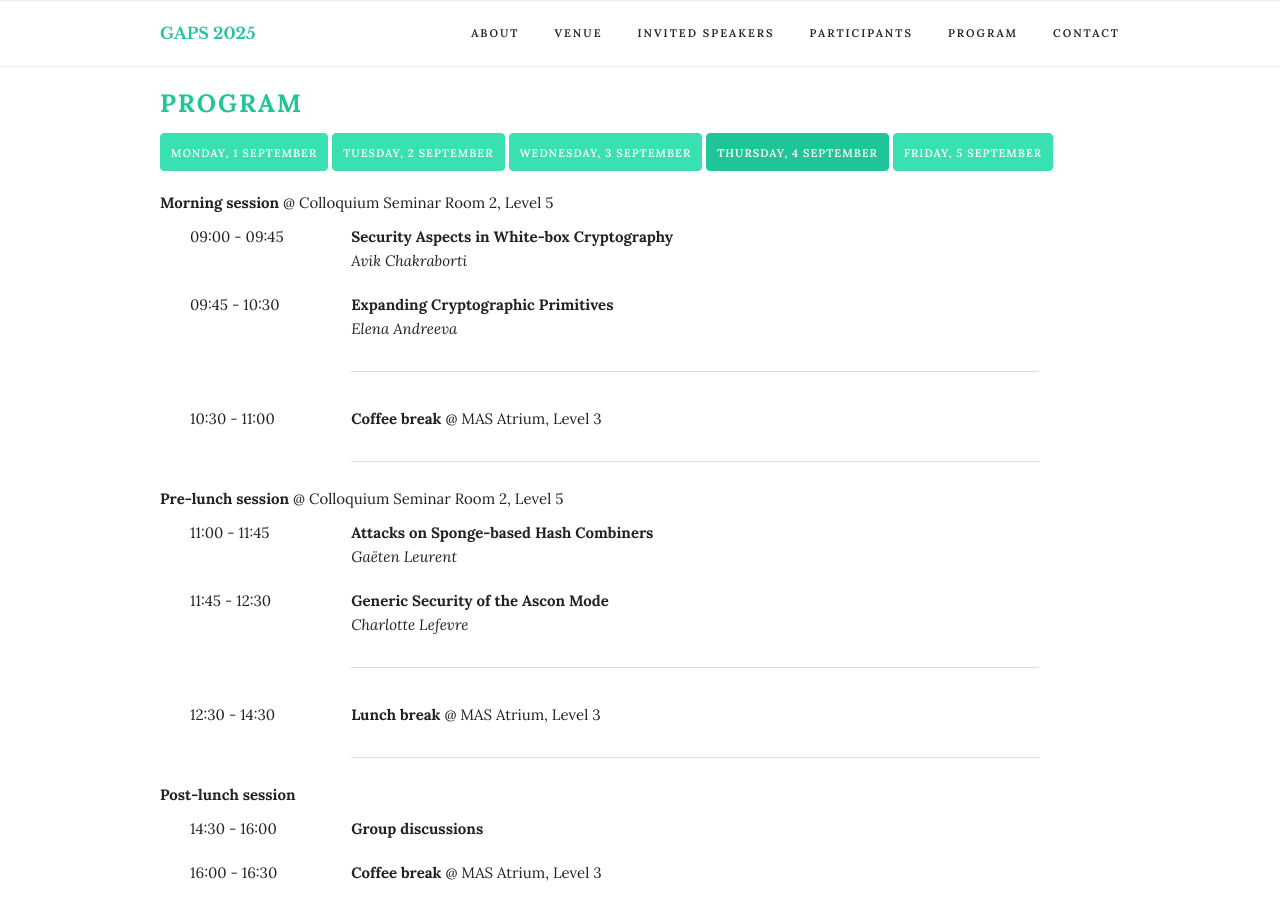
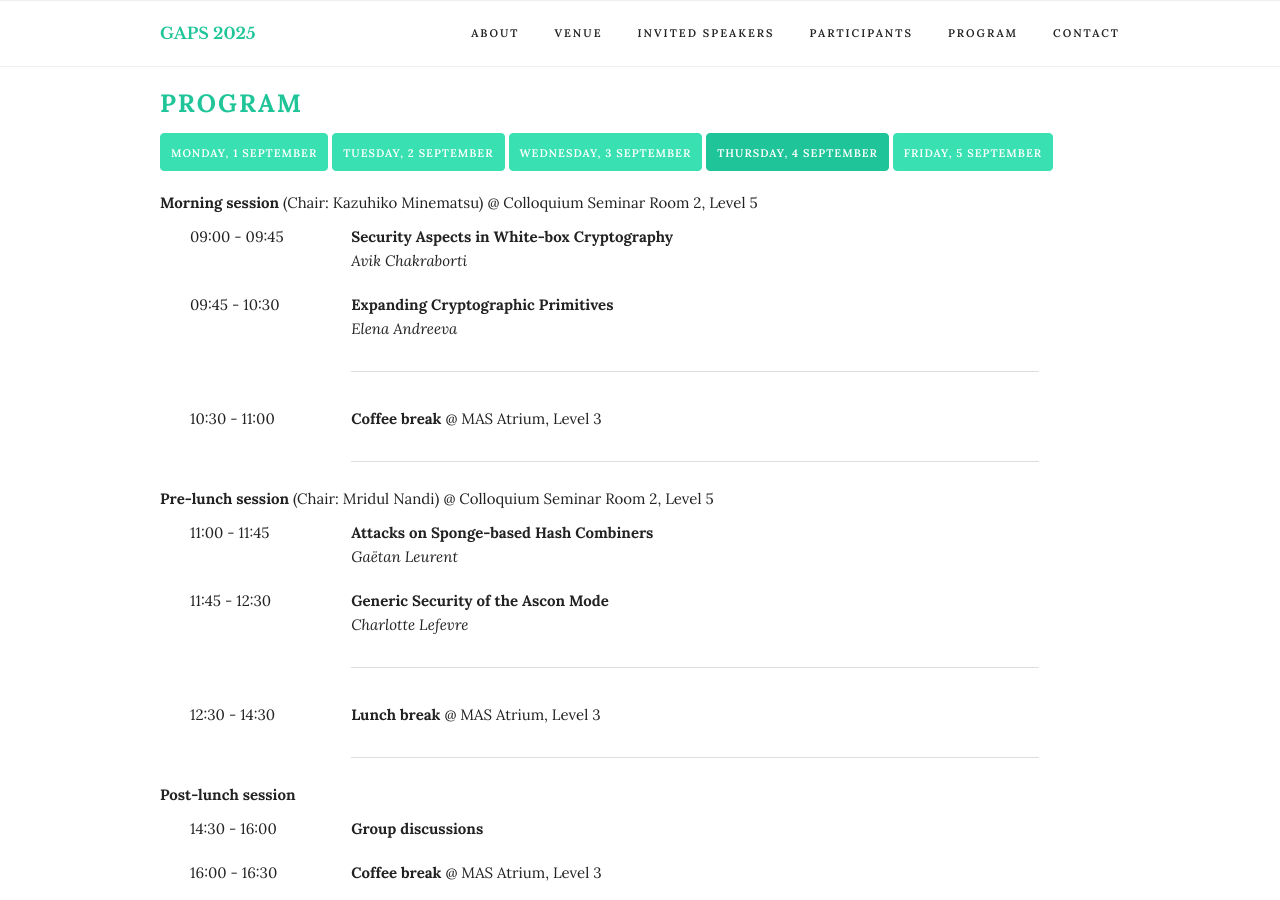
Before and after one commit to gapsworkshop/gaps2025, a Jekyll site: the page built from index.html, in a window 1280 px wide and 900 px high, scrolled down 3291 px. Built offline with Jekyll 4.4.1, drawn with Linux system fonts in a browser that asks for light colours.

Commit message:
Add chairs: seventh and eighth session

```diff
--- a/_data/program.yml
+++ b/_data/program.yml
@@ -135,7 +135,7 @@
   sessions:
     - name: "Morning"
       location: "Colloquium Seminar Room 2, Level 5"
-      #chair: ""
+      chair: "Kazuhiko Minematsu"
       talks:
         - time: "09:00 - 09:45"
           title: "Security Aspects in White-box Cryptography"
@@ -149,11 +149,11 @@
         location: "MAS Atrium, Level 3"
     - name: "Pre-lunch"
       location: "Colloquium Seminar Room 2, Level 5"
-      #chair: ""
+      chair: "Mridul Nandi"
       talks:
         - time: "11:00 - 11:45"
           title: "Attacks on Sponge-based Hash Combiners"
-          speaker: "Gaëten Leurent"
+          speaker: "Gaëtan Leurent"
         - time: "11:45 - 12:30"
           title: "Generic Security of the Ascon Mode"
           speaker: "Charlotte Lefevre"
```
